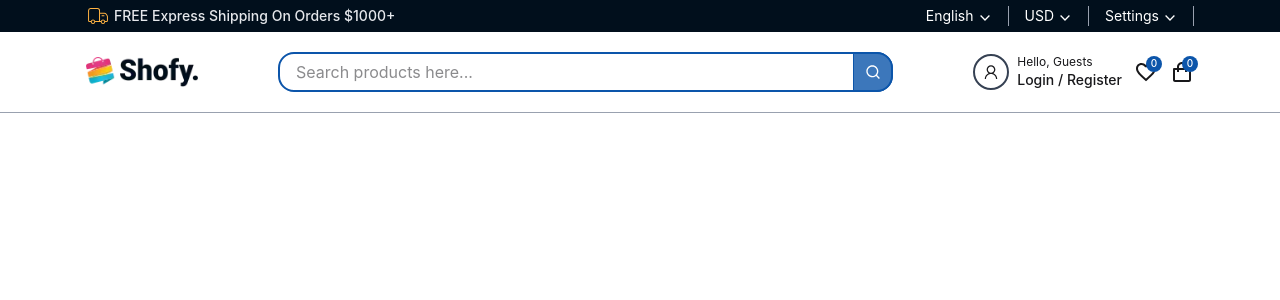
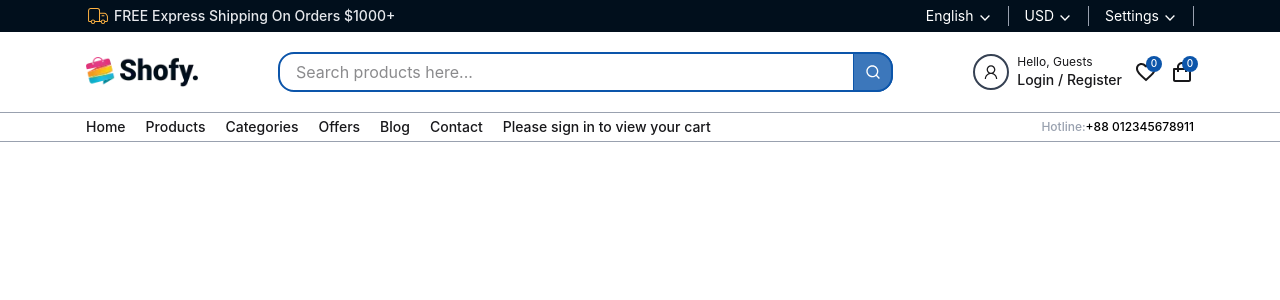
Before and after one commit to Islamul-Hoque/Shop-Sphere, a Next.js app: page / in a window 1280 px wide. Shown: the top 300 px of the page. Built offline with nearby package versions, Linux system fonts and the light colour scheme.

Commit message:
feat(navbar): introduce BottomHeader with navigation links, sign-in prompt, and hotline info

```diff
--- a/src/app/layout.tsx
+++ b/src/app/layout.tsx
@@ -1,6 +1,7 @@
 import type { Metadata } from "next";
 import { Geist, Geist_Mono } from "next/font/google";
 import "./globals.css";
+import Header from "@/components/header/Header";
 
 const geistSans = Geist({
   variable: "--font-geist-sans",
@@ -13,7 +14,7 @@ const geistMono = Geist_Mono({
 });
 
 export const metadata: Metadata = {
-  title: "ShopSphere - Multipurpose eCommerce website",
+  title: "ShopSphere - Multipurpose E-Commerce website",
   description: "Test application for education purpose",
 }
 
@@ -27,6 +28,7 @@ export default function RootLayout({
       <body
         className={`${geistSans.variable} ${geistMono.variable} antialiased`}
       >
+        <Header />
         {children}
       </body>
     </html>
--- a/src/app/page.tsx
+++ b/src/app/page.tsx
@@ -3,7 +3,7 @@ import Header from "@/components/header/Header";
 export default function Home() {
   return (
     <div className="">
-      <Header />
+
     </div>
   );
 }
--- /dev/null
+++ b/src/components/header/BottomHeader.tsx
@@ -0,0 +1,26 @@
+import React from "react";
+import Container from "../Container";
+import { navigation } from "@/constants";
+import Link from "next/link";
+
+const BottomHeader = () => {
+    return (
+        <div className="border-b border-b-gray-400">
+            <Container className="flex items-center justify-between py-1">
+                <div className="text-xs md:text-sm font-medium flex items-center gap-2 md:gap-5">
+                    {navigation?.map((item) => (
+                        <Link  key={item?.title} href={item?.href} className="hover:text-primary duration-200" >
+                            {item?.title}
+                        </Link>
+                    ))}
+                    <Link href={"/signin"} className="hover:text-primary duration-200">Please sign in to view your cart </Link>
+                </div>
+                <p className="hidden md:inline-flex text-xs text-gray-400 font-medium">
+                    Hotline: <span className="text-black">+88 012345678911</span>
+                </p>
+            </Container>
+        </div>
+    );
+};
+
+export default BottomHeader;
--- a/src/components/header/Header.tsx
+++ b/src/components/header/Header.tsx
@@ -1,12 +1,14 @@
 import React from 'react';
 import TopHeader from './TopHeader';
 import MiddleHeader from './MiddleHeader';
+import BottomHeader from './BottomHeader';
 
 const Header = () => {
     return (
         <div>
             <TopHeader />
             <MiddleHeader />
+            <BottomHeader />
         </div>
     );
 };
--- /dev/null
+++ b/src/constants/index.ts
@@ -0,0 +1,8 @@
+export const navigation = [
+    { title: "Home", href: "/" },
+    { title: "Products", href: "/products" },
+    { title: "Categories", href: "/categories" },
+    { title: "Offers", href: "/offers" },
+    { title: "Blog", href: "/blog" },
+    { title: "Contact", href: "/contact" },
+];
```
